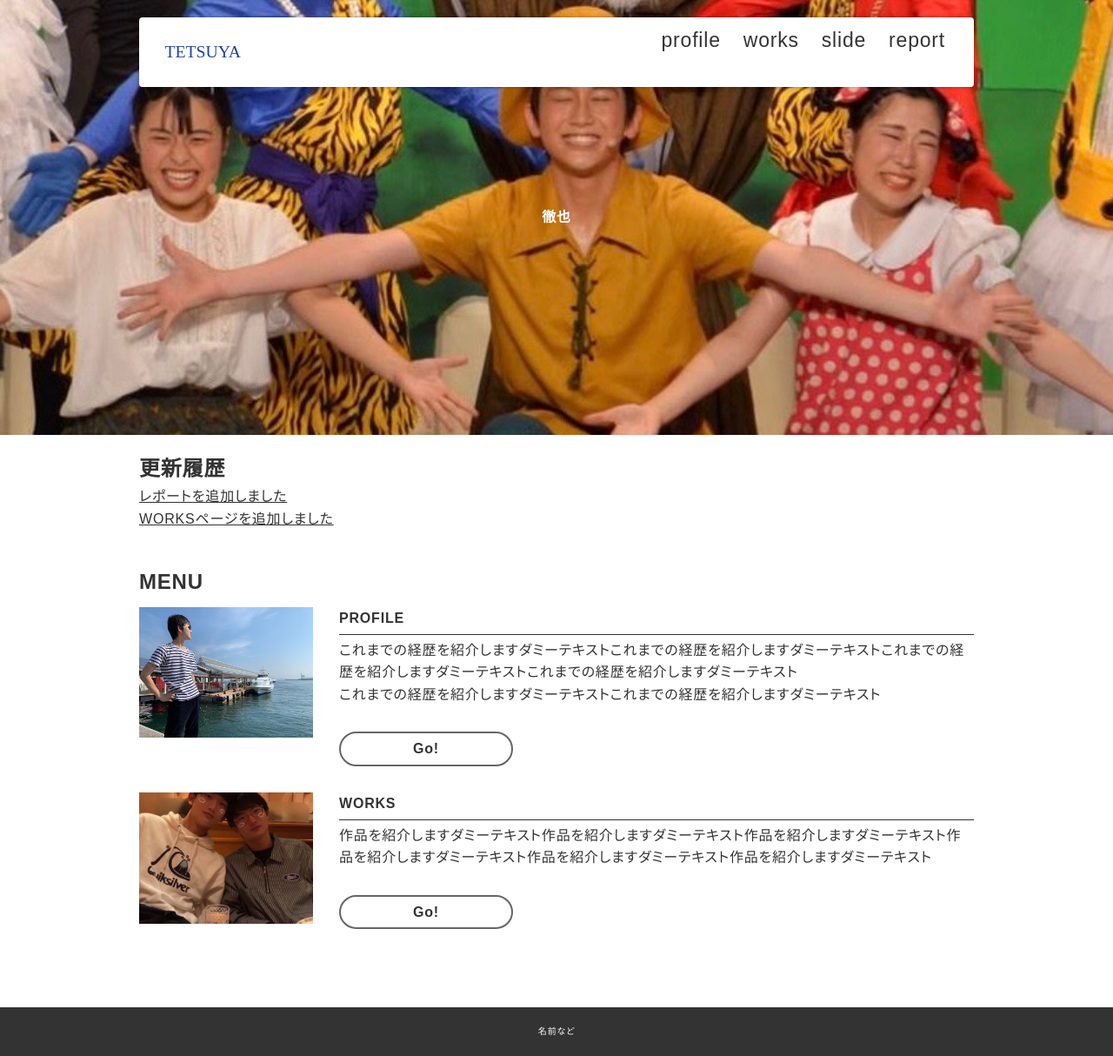
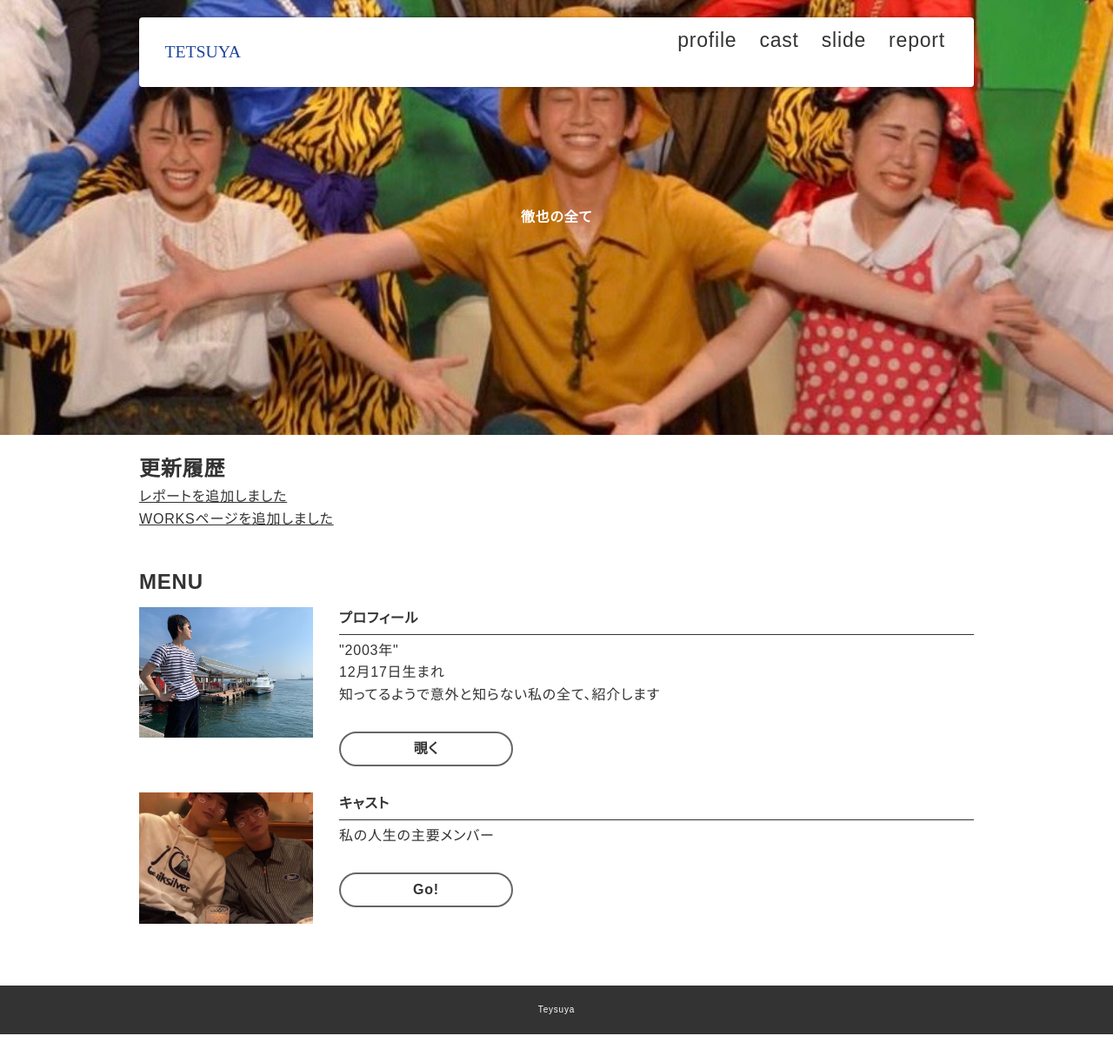
Before and after one commit to KUAD-XtechDesign/website2022-tetsu3838, a plain HTML site: page index.html in a window 1280 px wide. Shown: the whole page at 87% size. After the commit the page ends 1189 px from the top, so only its background shows below. Drawn offline with nearby package versions, Linux system fonts and the light colour scheme.

Commit message:
Update index.html

```diff
--- a/index.html
+++ b/index.html
@@ -25,14 +25,14 @@
         </p>
         <ul id="global_menu">
           <li><a href="./profile.html">profile</a></li>
-          <li><a href="./works.html">works</a></li>
+          <li><a href="./works.html">cast</a></li>
           <li><a href="./slide.html">slide</a></li>
           <li><a href="./report.html">report</a></li>
         </ul>
       </div>
     </header>
 
-    <div class="top_eye_catch">徹也</div>
+    <div class="top_eye_catch">徹也の全て</div>
 
     <div class="contents">
       <section class="sec">
@@ -51,12 +51,16 @@
               <img src="./images/toy01.jpg" />
             </div>
             <div class="link_txt">
-              <p class="link_title">PROFILE</p>
+              <p class="link_title">プロフィール</p>
               <div>
-                これまでの経歴を紹介しますダミーテキストこれまでの経歴を紹介しますダミーテキストこれまでの経歴を紹介しますダミーテキストこれまでの経歴を紹介しますダミーテキスト<br />
-                これまでの経歴を紹介しますダミーテキストこれまでの経歴を紹介しますダミーテキスト
+                "2003年"
+                <br />
+                12月17日生まれ
+                <br>
+                知ってるようで意外と知らない私の全て、紹介します
+
               </div>
-              <a class="link_btn" href="./profile.html">Go!</a>
+              <a class="link_btn" href="./profile.html">覗く</a>
             </div>
           </div>
 
@@ -65,9 +69,9 @@
               <img src="./images/toy02.jpg" />
             </div>
             <div class="link_txt">
-              <p class="link_title">WORKS</p>
+              <p class="link_title">キャスト</p>
               <div>
-                作品を紹介しますダミーテキスト作品を紹介しますダミーテキスト作品を紹介しますダミーテキスト作品を紹介しますダミーテキスト作品を紹介しますダミーテキスト作品を紹介しますダミーテキスト
+                私の人生の主要メンバー
               </div>
               <a class="link_btn" href="./works.html">Go!</a>
             </div>
@@ -76,6 +80,6 @@
       </section>
     </div>
 
-    <footer>名前など</footer>
+    <footer>Teysuya</footer>
   </body>
 </html>
```
